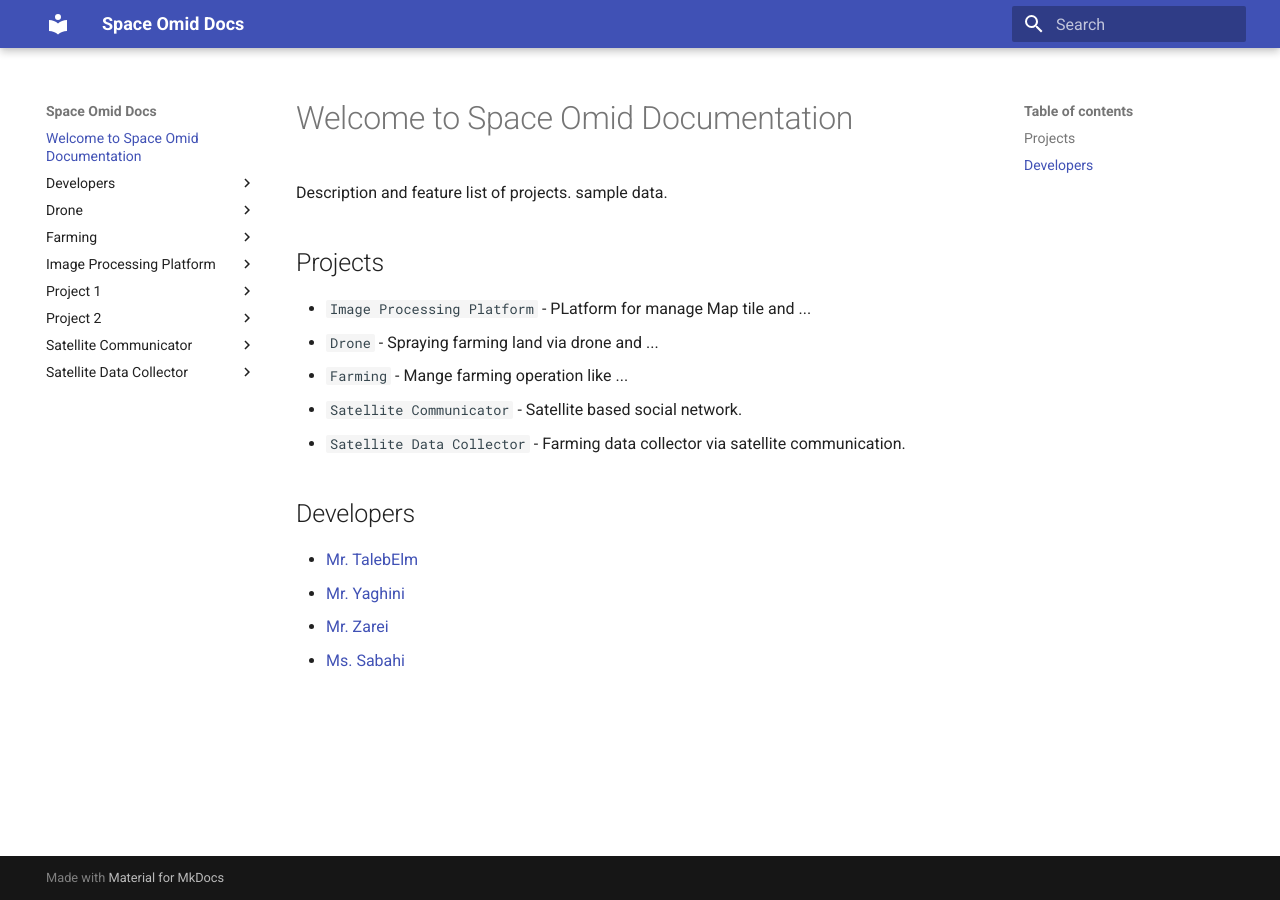
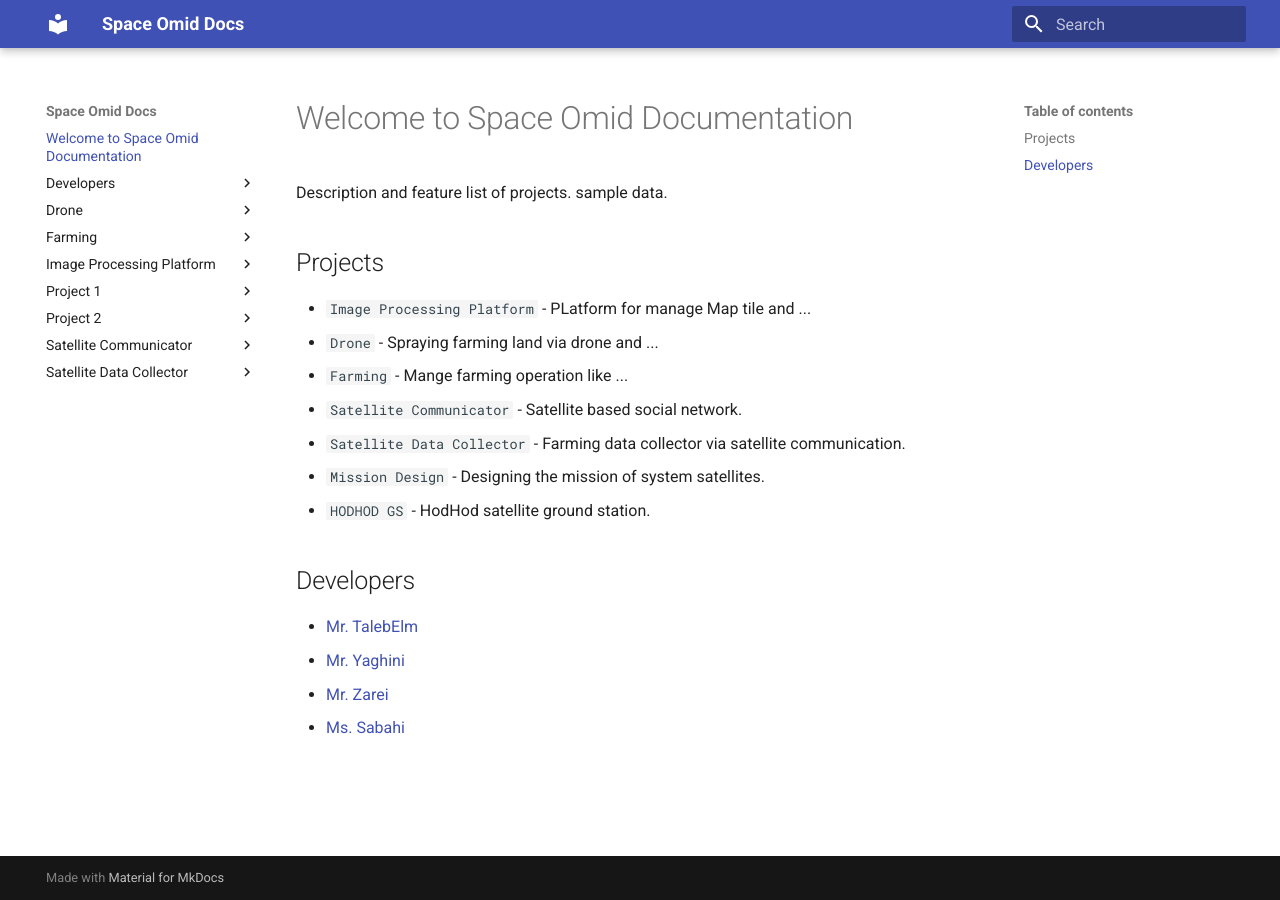
Before and after one commit to spaceomid/Documentation, an MkDocs documentation site: the page built from docs/index.md, in a window 1280 px wide. Built offline with MkDocs 1.6.1 and Material for MkDocs 9.7.7, drawn with Linux system fonts in a browser that asks for light colours.

Commit message:
add new project

```diff
--- a/docs/index.md
+++ b/docs/index.md
@@ -10,6 +10,8 @@ sample data.
 -   `Farming` - Mange farming operation like ...
 -   `Satellite Communicator` - Satellite based social network.
 -   `Satellite Data Collector` - Farming data collector via satellite communication.
+-   `Mission Design` - Designing the mission of system satellites.
+-   `HODHOD GS` - HodHod satellite ground station.
 
 ## Developers
 
```
